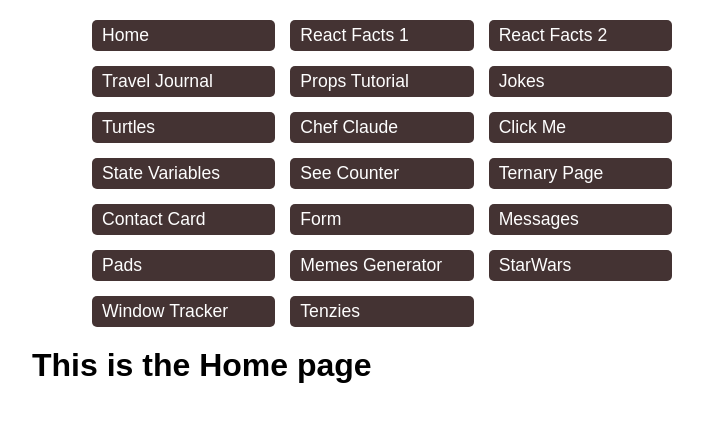
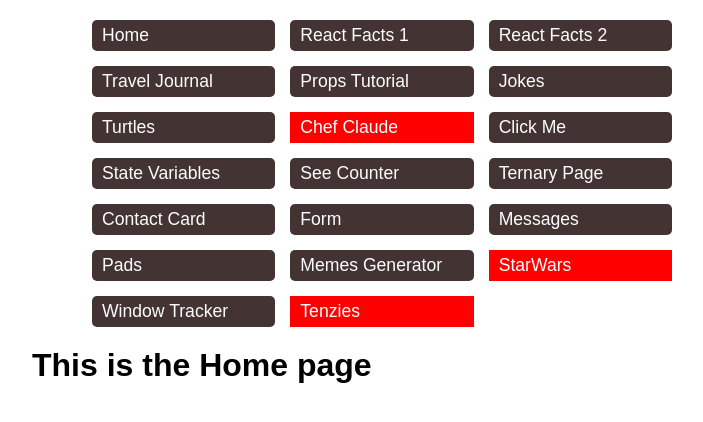
Before and after one commit to joshua-akuna/scrimba-react-tutorials, a React (Vite) app: page / in a window 1280 px wide. Shown: the top 422 px of the page, without its empty margins (258-961 px from the left). Built offline with nearby package versions, Linux system fonts and the light colour scheme.

Commit message:
HomePage css updated

```diff
--- a/pages/HomePage.jsx
+++ b/pages/HomePage.jsx
@@ -26,7 +26,7 @@ export default function HomePage() {
           <li className='page'>
             <Link to={'/turtles'}>Turtles</Link>
           </li>
-          <li className='page'>
+          <li className='page red'>
             <Link to={'/claude'}>Chef Claude</Link>
           </li>
           <li className='page'>
@@ -56,13 +56,13 @@ export default function HomePage() {
           <li className='page'>
             <Link to={'/meme'}>Memes Generator</Link>
           </li>
-          <li className='page'>
+          <li className='page red'>
             <Link to={'/starwars'}>StarWars</Link>
           </li>
           <li className='page'>
             <Link to={'/tracker'}>Window Tracker</Link>
           </li>
-          <li className='page'>
+          <li className='page red'>
             <Link to={'/tenzies'}>Tenzies</Link>
           </li>
         </ul>
--- a/src/App.css
+++ b/src/App.css
@@ -6,6 +6,10 @@
 
 body {
   font-family: sans-serif;
+}
+
+button {
+  cursor: pointer;
 }
 
 .react {
@@ -126,12 +130,17 @@ li.page > a {
   white-space: nowrap;
   display: block;
   padding: 5px 10px;
+  cursor: pointer;
 }
 
 li.page > a:hover {
   background-color: #eee;
   color: #433;
   box-shadow: 0 4px 8px 0 rgba(0, 0, 0, 0.2)
+}
+
+li.red a {
+  background-color: red;
 }
 
 /*Styles for contact component and Props page*/
```
